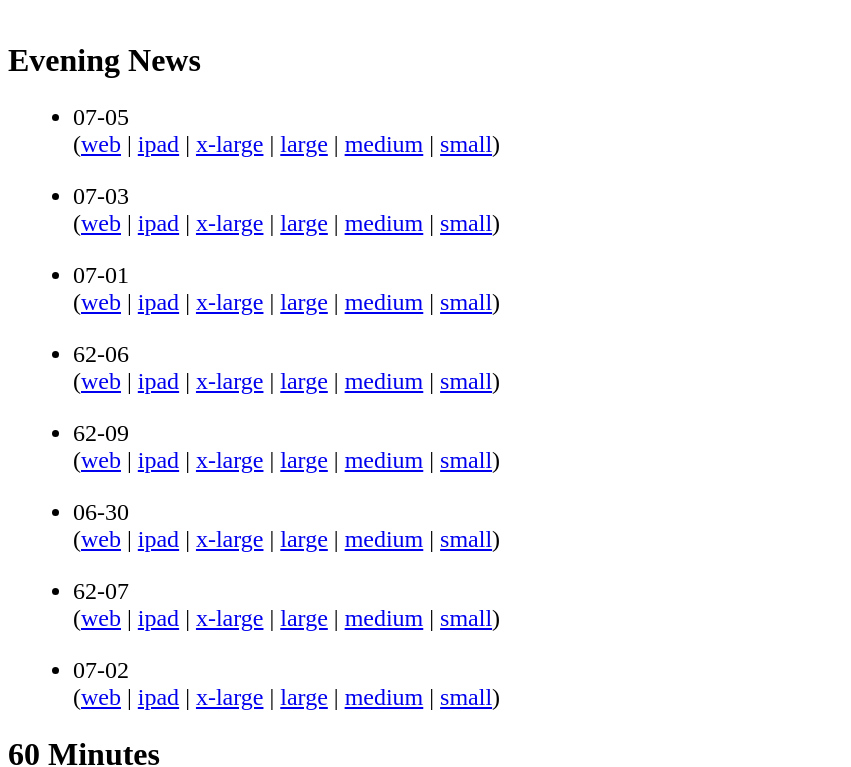
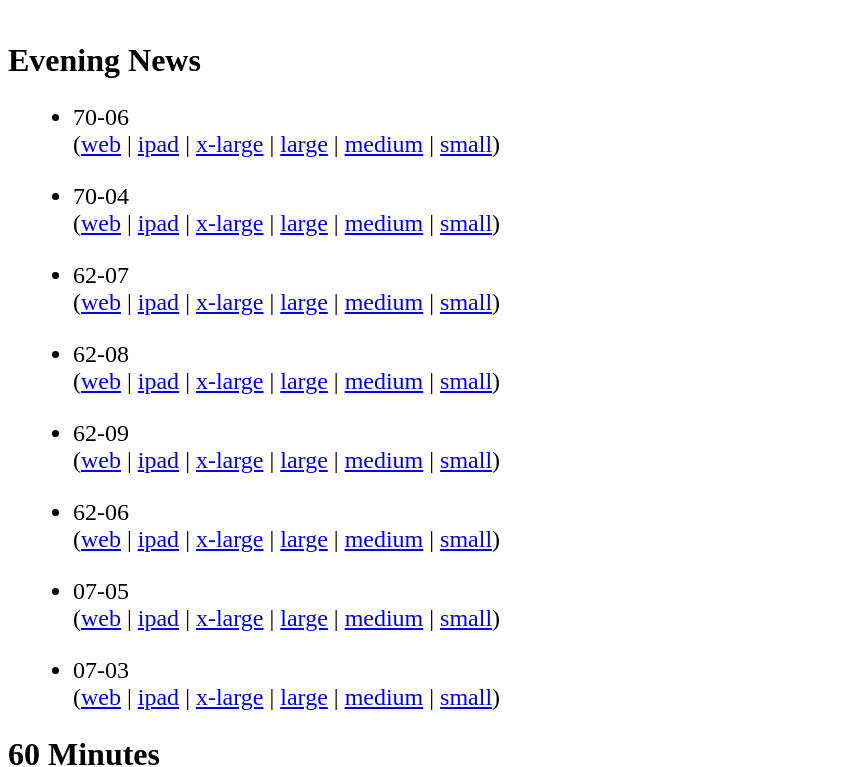
Before and after one commit to jkutner/cbsfeed, a Jekyll site: the page built from index.html, in a window 1280 px wide. Shown: the part 243-1010 px from the top of the page, without its empty margins (0-851 px from the left). Built offline with Jekyll 4.4.1, drawn with Linux system fonts in a browser that asks for light colours; nearby versions of some CDN libraries; some of the changed lines change nothing that is shown.

Commit message:
Updating with latest episdoes

```diff
--- a/_data/evening_news.yml
+++ b/_data/evening_news.yml
@@ -1,4 +1,58 @@
 ---
+- title: 70-06
+  links:
+    orig: /videos/706-documents-show-bill-cosby-admitted-drugging-women-for-sex-murder-in-san-francisco-sparks-immigration-debate/
+    ipad: ''
+    mp4_240: media\/2015\/07\/07\/478567491505\/EN_0706_FULLSHOW_417340_240.mp4
+    mp4_740: media\/2015\/07\/07\/478567491505\/EN_0706_FULLSHOW_417340_740.mp4
+    mp4_796: media\/2015\/07\/07\/478567491505\/EN_0706_FULLSHOW_417340_796.mp4
+    mp4_1296: media\/2015\/07\/07\/478567491505\/EN_0706_FULLSHOW_417340_1296.mp4
+  date: 70-06
+- title: 70-04
+  links:
+    orig: /videos/704-america-celebrates-independence-day-in-blanket-of-security-be-my-eyes-app-brings-new-meaning-to-iphone/
+    ipad: ''
+    mp4_240: media\/2015\/07\/07\/478567491505\/EN_0706_FULLSHOW_417340_240.mp4
+    mp4_740: media\/2015\/07\/07\/478567491505\/EN_0706_FULLSHOW_417340_740.mp4
+    mp4_796: media\/2015\/07\/07\/478567491505\/EN_0706_FULLSHOW_417340_796.mp4
+    mp4_1296: media\/2015\/07\/07\/478567491505\/EN_0706_FULLSHOW_417340_1296.mp4
+  date: 70-04
+- title: 62-07
+  links:
+    orig: /videos/627-manhunt-continues-for-david-sweat-googles-street-view-climbs-yosemites-el-capitan/
+    ipad: ipad-streaming.cbsnews.com/media/mpx/2015/06/28/472445507986/EN_Full_062715_413496_500/EN_Full_062715_413496_500.m3u8
+    mp4_240: media\/2015\/06\/28\/472445507986\/EN_Full_062715_413491_240.mp4
+    mp4_740: media\/2015\/06\/28\/472445507986\/EN_Full_062715_413491_740.mp4
+    mp4_796: media\/2015\/06\/28\/472445507986\/EN_Full_062715_413491_796.mp4
+    mp4_1296: media\/2015\/06\/28\/472445507986\/EN_Full_062715_413491_1296.mp4
+  date: 62-07
+- title: 62-08
+  links:
+    orig: /videos/628-new-york-prisoner-manhunt-finally-ends-with-capture-gov-cuomo-presides-over-same-sex-wedding-at-stonewall-inn/
+    ipad: ''
+    mp4_240: media\/2015\/06\/29\/472719427646\/EN_0628_FullEpisode_413681_240.mp4
+    mp4_740: media\/2015\/06\/29\/472719427646\/EN_0628_FullEpisode_413681_740.mp4
+    mp4_796: media\/2015\/06\/29\/472719427646\/EN_0628_FullEpisode_413681_796.mp4
+    mp4_1296: media\/2015\/06\/29\/472719427646\/EN_0628_FullEpisode_413681_1296.mp4
+  date: 62-08
+- title: 62-09
+  links:
+    orig: /videos/629-captured-escapee-details-prison-break-flight-photographer-chronicles-diversity-in-marriage/
+    ipad: ''
+    mp4_240: media\/2015\/06\/30\/473239619805\/EN_0629_FULLEPISODE_414210_240.mp4
+    mp4_740: media\/2015\/06\/30\/473239619805\/EN_0629_FULLEPISODE_414210_740.mp4
+    mp4_796: media\/2015\/06\/30\/473239619805\/EN_0629_FULLEPISODE_414210_796.mp4
+    mp4_1296: media\/2015\/06\/30\/473239619805\/EN_0629_FULLEPISODE_414210_1296.mp4
+  date: 62-09
+- title: 62-06
+  links:
+    orig: /videos/626-supreme-court-same-sex-couples-have-right-to-marry-a-week-for-equality/
+    ipad: ipad-streaming.cbsnews.com/media/mpx/2015/06/27/472164931727/EN_Full_0626_413298_0/EN_Full_0626_413298_0.m3u8
+    mp4_240: media\/2015\/06\/27\/472164931727\/EN_Full_0626_413289_240.mp4
+    mp4_740: media\/2015\/06\/27\/472164931727\/EN_Full_0626_413289_740.mp4
+    mp4_796: media\/2015\/06\/27\/472164931727\/EN_Full_0626_413289_796.mp4
+    mp4_1296: media\/2015\/06\/27\/472164931727\/EN_Full_0626_413289_1296.mp4
+  date: 62-06
 - title: 07-05
   links:
     orig: /videos/75-greece-votes-no-on-european-bailout-terms-princess-charlotte-makes-rare-appearance-for-christening/
@@ -12,62 +66,8 @@
   links:
     orig: /videos/73-police-ramp-up-surveillance-in-response-to-terror-concerns-man-discovers-little-known-american-landmarks/
     ipad: ''
-    mp4_240: media\/2015\/07\/06\/477651011556\/EN_0705_FULLSHOW_416793_240.mp4
-    mp4_740: media\/2015\/07\/06\/477651011556\/EN_0705_FULLSHOW_416793_740.mp4
-    mp4_796: media\/2015\/07\/06\/477651011556\/EN_0705_FULLSHOW_416793_796.mp4
-    mp4_1296: media\/2015\/07\/06\/477651011556\/EN_0705_FULLSHOW_416793_1296.mp4
+    mp4_240: media\/2015\/07\/07\/478567491505\/EN_0706_FULLSHOW_417340_240.mp4
+    mp4_740: media\/2015\/07\/07\/478567491505\/EN_0706_FULLSHOW_417340_740.mp4
+    mp4_796: media\/2015\/07\/07\/478567491505\/EN_0706_FULLSHOW_417340_796.mp4
+    mp4_1296: media\/2015\/07\/07\/478567491505\/EN_0706_FULLSHOW_417340_1296.mp4
   date: 07-03
-- title: 07-01
-  links:
-    orig: /videos/71-severe-storms-hit-east-scorching-heat-grips-west-master-cardstacker-creates-epic-structures/
-    ipad: ''
-    mp4_240: media\/2015\/07\/02\/474587715998\/EN_0701_FULLEPISODE_415412_240.mp4
-    mp4_740: media\/2015\/07\/02\/474587715998\/EN_0701_FULLEPISODE_415412_740.mp4
-    mp4_796: media\/2015\/07\/02\/474587715998\/EN_0701_FULLEPISODE_415412_796.mp4
-    mp4_1296: media\/2015\/07\/02\/474587715998\/EN_0701_FULLEPISODE_415412_1296.mp4
-  date: 07-01
-- title: 62-06
-  links:
-    orig: /videos/626-supreme-court-same-sex-couples-have-right-to-marry-a-week-for-equality/
-    ipad: ipad-streaming.cbsnews.com/media/mpx/2015/06/27/472164931727/EN_Full_0626_413298_0/EN_Full_0626_413298_0.m3u8
-    mp4_240: media\/2015\/06\/27\/472164931727\/EN_Full_0626_413289_240.mp4
-    mp4_740: media\/2015\/06\/27\/472164931727\/EN_Full_0626_413289_740.mp4
-    mp4_796: media\/2015\/06\/27\/472164931727\/EN_Full_0626_413289_796.mp4
-    mp4_1296: media\/2015\/06\/27\/472164931727\/EN_Full_0626_413289_1296.mp4
-  date: 62-06
-- title: 62-09
-  links:
-    orig: /videos/629-captured-escapee-details-prison-break-flight-photographer-chronicles-diversity-in-marriage/
-    ipad: ''
-    mp4_240: media\/2015\/06\/30\/473239619805\/EN_0629_FULLEPISODE_414210_240.mp4
-    mp4_740: media\/2015\/06\/30\/473239619805\/EN_0629_FULLEPISODE_414210_740.mp4
-    mp4_796: media\/2015\/06\/30\/473239619805\/EN_0629_FULLEPISODE_414210_796.mp4
-    mp4_1296: media\/2015\/06\/30\/473239619805\/EN_0629_FULLEPISODE_414210_1296.mp4
-  date: 62-09
-- title: 06-30
-  links:
-    orig: /videos/0630-wildfire-engulfs-homes-in-washington-state-misty-copeland-makes-ballet-history/
-    ipad: ''
-    mp4_240: media\/2015\/07\/01\/473912387554\/EN_0630_FullShow_414802_240.mp4
-    mp4_740: media\/2015\/07\/01\/473912387554\/EN_0630_FullShow_414802_740.mp4
-    mp4_796: media\/2015\/07\/01\/473912387554\/EN_0630_FullShow_414802_796.mp4
-    mp4_1296: media\/2015\/07\/01\/473912387554\/EN_0630_FullShow_414802_1296.mp4
-  date: 06-30
-- title: 62-07
-  links:
-    orig: /videos/627-manhunt-continues-for-david-sweat-googles-street-view-climbs-yosemites-el-capitan/
-    ipad: ipad-streaming.cbsnews.com/media/mpx/2015/06/28/472445507986/EN_Full_062715_413496_500/EN_Full_062715_413496_500.m3u8
-    mp4_240: media\/2015\/06\/28\/472445507986\/EN_Full_062715_413491_240.mp4
-    mp4_740: media\/2015\/06\/28\/472445507986\/EN_Full_062715_413491_740.mp4
-    mp4_796: media\/2015\/06\/28\/472445507986\/EN_Full_062715_413491_796.mp4
-    mp4_1296: media\/2015\/06\/28\/472445507986\/EN_Full_062715_413491_1296.mp4
-  date: 62-07
-- title: 07-02
-  links:
-    orig: /videos/0702-security-beefed-up-for-july-4th-weekend-the-politics-of-peas-in-guacamole/
-    ipad: ''
-    mp4_240: media\/2015\/07\/06\/477651011556\/EN_0705_FULLSHOW_416793_240.mp4
-    mp4_740: media\/2015\/07\/06\/477651011556\/EN_0705_FULLSHOW_416793_740.mp4
-    mp4_796: media\/2015\/07\/06\/477651011556\/EN_0705_FULLSHOW_416793_796.mp4
-    mp4_1296: media\/2015\/07\/06\/477651011556\/EN_0705_FULLSHOW_416793_1296.mp4
-  date: 07-02
```
